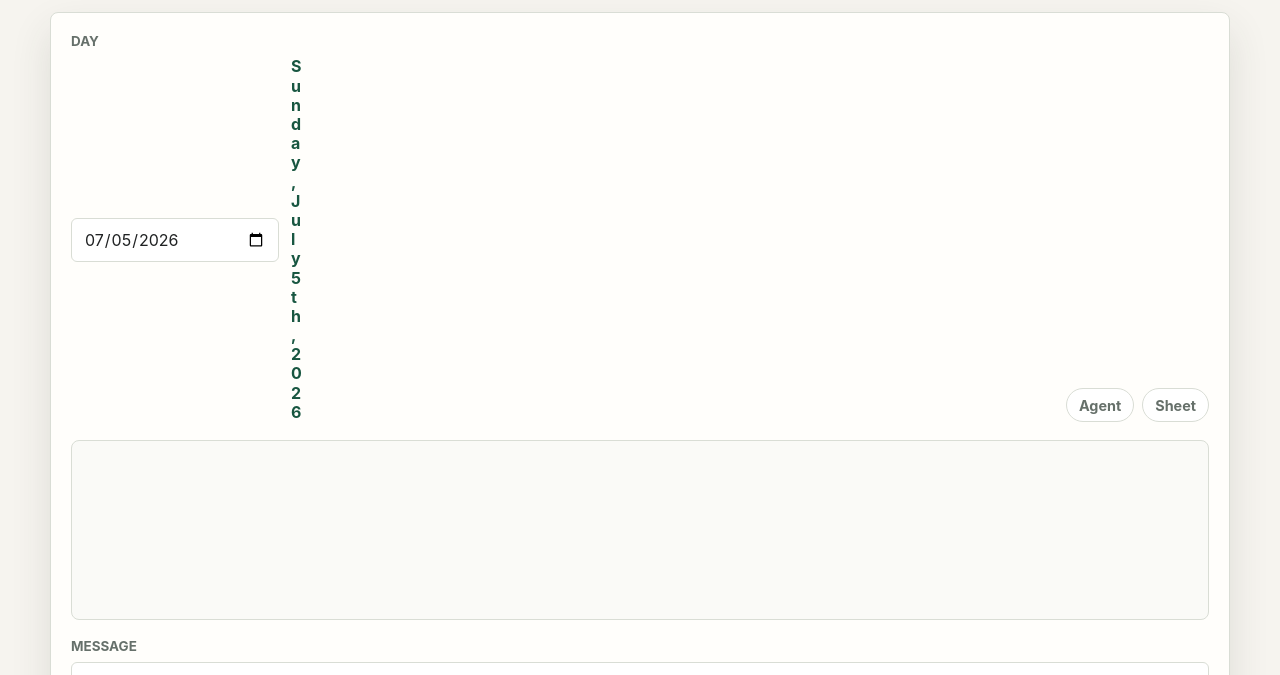
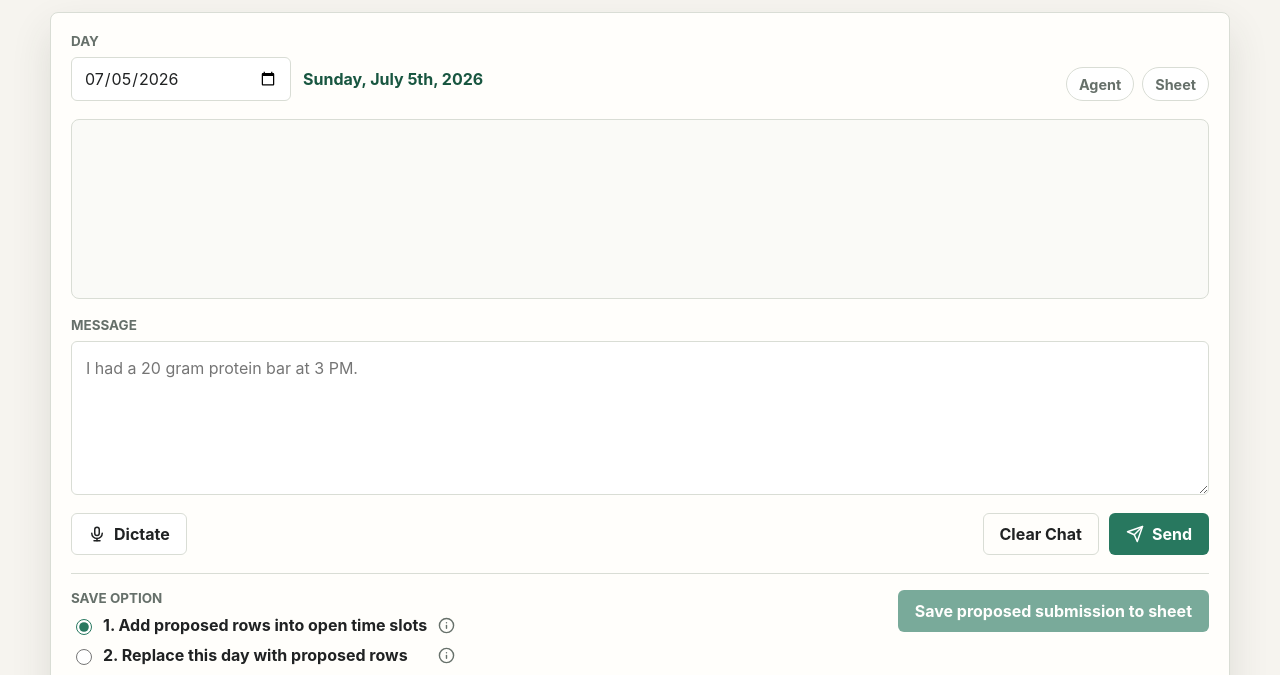
Before and after one commit to jdeck88/diet, a website: page public/index.html in a window 1280 px wide. Shown: the part 125-800 px from the top of the page. Drawn offline with Linux system fonts and the light colour scheme; no server answers.

Commit message:
Fix selected date label layout

```diff
--- a/public/styles.css
+++ b/public/styles.css
@@ -269,7 +269,7 @@ textarea:focus {
 
 .composer-grid {
   display: grid;
-  grid-template-columns: minmax(160px, 220px) 1fr;
+  grid-template-columns: minmax(420px, max-content) minmax(180px, 1fr);
   gap: 16px;
   align-items: end;
 }
@@ -292,7 +292,8 @@ textarea:focus {
   color: var(--accent-strong);
   font-size: 1rem;
   line-height: 1.2;
-  overflow-wrap: anywhere;
+  overflow-wrap: normal;
+  white-space: nowrap;
 }
 
 .chat-log {
```
